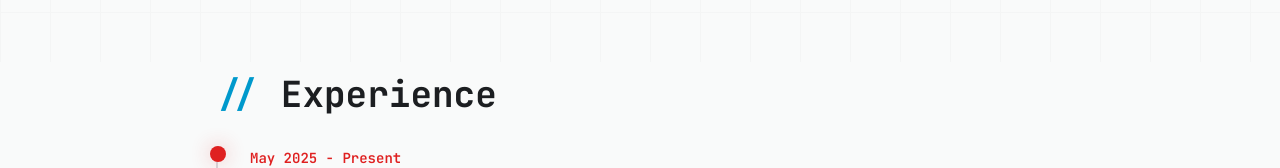
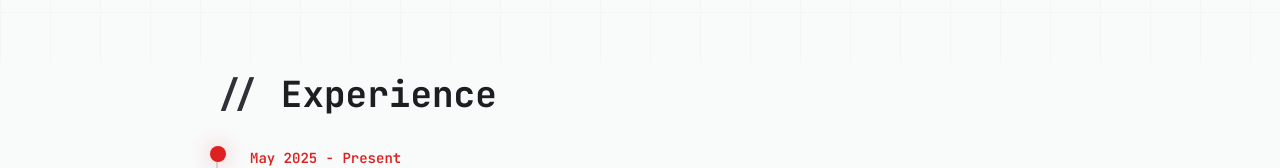
Before and after one commit to mbflores3/mbflores3.github.io, a React (Vite) app: page / in a window 1280 px wide. Shown: the part 738-906 px from the top of the page. Built offline with nearby package versions, Linux system fonts and the light colour scheme.

Commit message:
Update index.css

```diff
--- a/src/index.css
+++ b/src/index.css
@@ -32,8 +32,8 @@ All colors MUST be HSL.
     --muted-foreground: 220 8% 40%;
 
     /* Electric Blue Primary */
-    --accent: 195 100% 40%;
-    --accent-foreground: 220 10% 98%;
+    --accent: 220 10% 20%;
+    --accent-foreground: 220 10% 95%;
 
     --destructive: 0 75% 50%;
     --destructive-foreground: 220 8% 12%;
```
